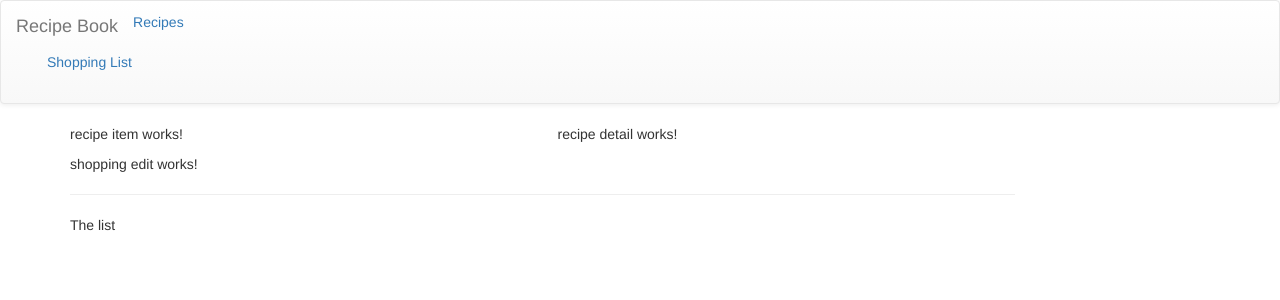
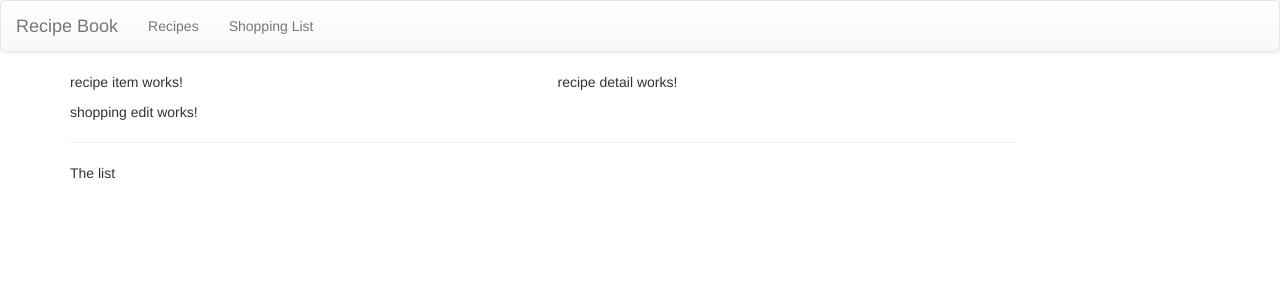
Before and after one commit to fjarado/angular-agf8p7, an Angular app: page / in a window 1280 px wide. Shown: the top 300 px of the page. Built offline with nearby package versions, Linux system fonts and the light colour scheme.

Commit message:
1 file modified

```diff
--- a/src/app/header/header.component.html
+++ b/src/app/header/header.component.html
@@ -5,7 +5,7 @@
     </div>
 
     <div class="collapse navbar-collapse">
-      <ul class="nav navbar nav">
+      <ul class="nav navbar-nav">
         <li><a href="#">Recipes</a></li>
         <li><a href="#">Shopping List</a></li>
       </ul>
```
